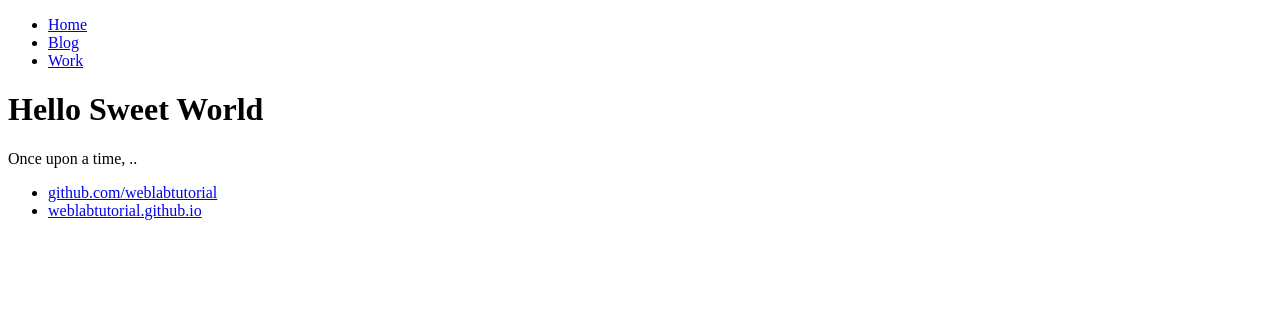
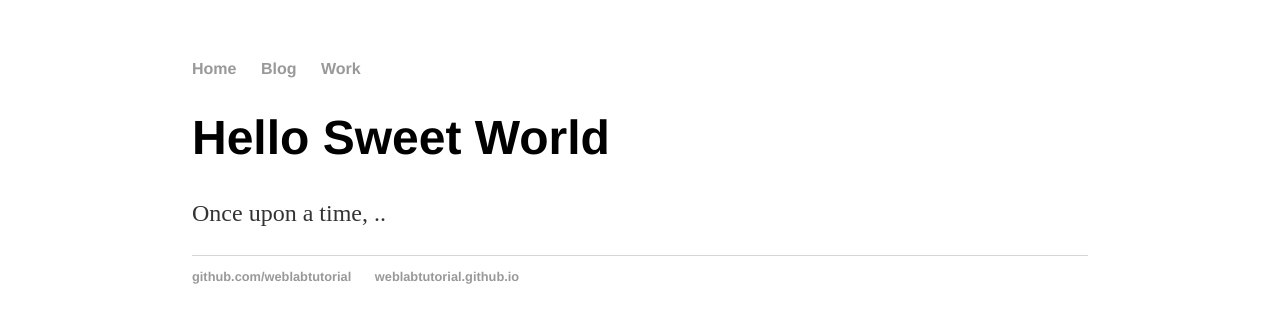
Before and after one commit to DarkEmbers/DarkEmbers.github.io, a Jekyll site: the page built from index.html, in a window 1280 px wide. Shown: the top 323 px of the page. Built offline with Jekyll 4.4.1, drawn with Linux system fonts in a browser that asks for light colours.

Commit message:
fixed css filepath

```diff
--- a/_layouts/default.html
+++ b/_layouts/default.html
@@ -4,7 +4,7 @@
 <head>
 	<title>{{ page.title }}</title>
 	<!-- link to main stylesheet -->
-	<link rel="stylesheet" type="text/css" href="/css/main.css">
+	<link rel="stylesheet" type="text/css" href="../main.css">
 </head>
 
 <body>
```
